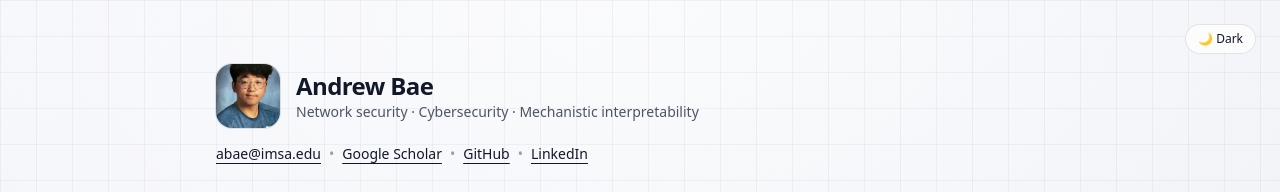
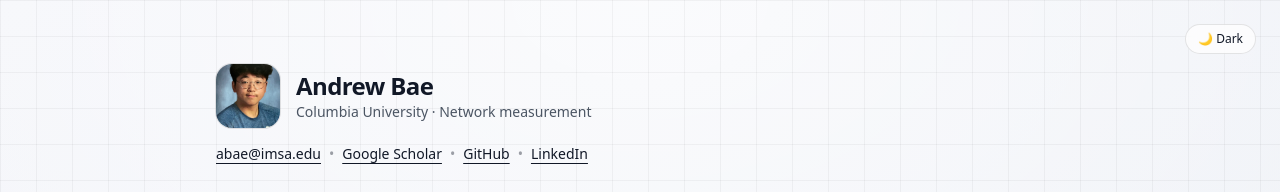
Before and after one commit to nature3c/nature3c.github.io, a React (Vite) app: page / in a window 1280 px wide. Shown: the top 192 px of the page. Built offline with nearby package versions, Linux system fonts and the light colour scheme.

Commit message:
Added columbia

```diff
--- a/src/App.tsx
+++ b/src/App.tsx
@@ -3,7 +3,7 @@ import profilePic from "./assets/IMG_9463.jpg";
 
 const CONFIG = {
   name: "Andrew Bae",
-  tagline: "Network security · Cybersecurity · Mechanistic interpretability",
+  tagline: "Columbia University · Network measurement",
   location: "Illinois, USA",
   email: "abae@imsa.edu",
   links: {
```
